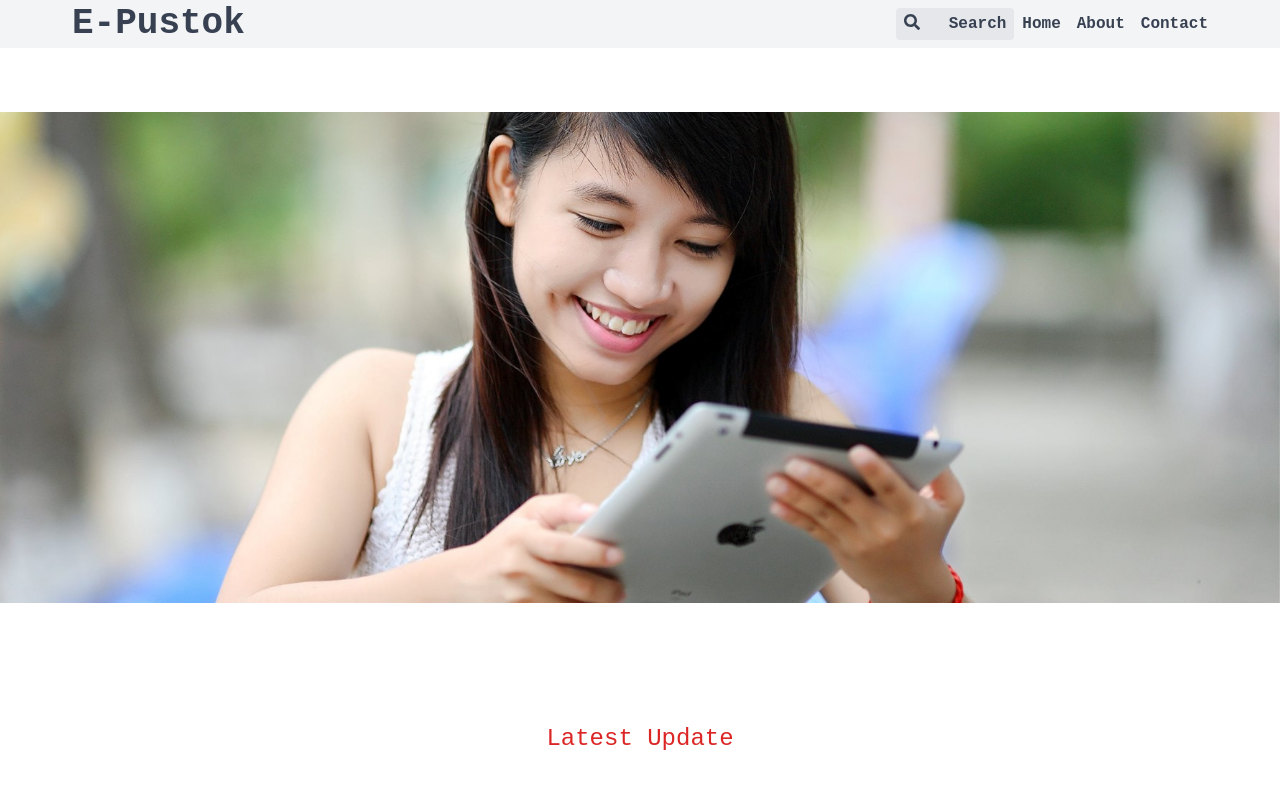
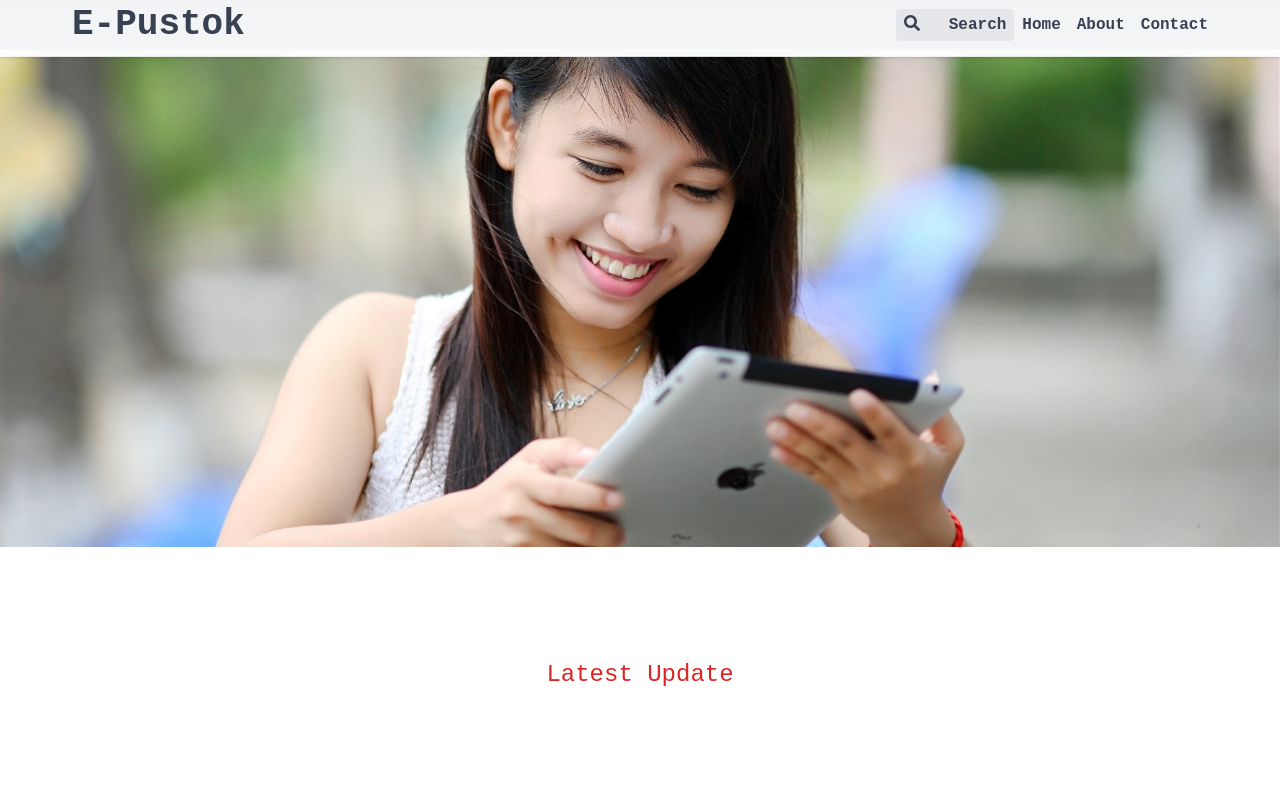
Before and after one commit to ano201/pustok, a Next.js app: page / in a window 1280 px wide. Shown: the top 800 px of the page. Built offline with nearby package versions, Linux system fonts and the light colour scheme.

Commit message:
starting with banner

```diff
--- a/components/Home/Banner.js
+++ b/components/Home/Banner.js
@@ -1,9 +1,7 @@
-import Image from "next/image";
-import bannerImg from "../../Images/library.jpg";
 const Banner = () => {
   return (
-    <div className="">
-      <Image src={bannerImg} alt="" />
+    <div>
+      <img src="/Images/library.jpg" alt="" />
     </div>
   );
 };
--- /dev/null
+++ b/components/ScrollTriggerProvider.js
@@ -0,0 +1,57 @@
+import { useMotionValue } from "framer-motion";
+import { gsap } from "gsap";
+import { ScrollTrigger } from "gsap/ScrollTrigger";
+import clamp from "lodash/clamp";
+import { createContext, useLayoutEffect, useRef } from "react";
+
+export const ScrollTriggerContext = createContext(null);
+
+const DEFAULT_OPTIONS = {
+  end: "+=100%",
+  pin: true,
+  scrub: true,
+  start: "top top",
+};
+
+export default function ScrollTriggerProvider({
+  children,
+  debug = false,
+  options = {},
+}) {
+  const refScrollTrigger = useRef(null);
+  const refTimeline = useRef();
+  const progress = useMotionValue(0);
+
+  useLayoutEffect(() => {
+    gsap.registerPlugin(ScrollTrigger);
+
+    if (refScrollTrigger.current) {
+      refTimeline.current = gsap.timeline({
+        scrollTrigger: {
+          ...DEFAULT_OPTIONS,
+          ...options,
+          markers: debug,
+          trigger: refScrollTrigger.current,
+          onUpdate: (instance) => {
+            progress.set(clamp(instance.progress, 0, 1));
+          },
+        },
+      });
+    }
+
+    return () => {
+      // Kill and clear the timeline and scrolltrigger instance when updated/unmounted.
+      refTimeline.current?.scrollTrigger?.kill();
+      refTimeline.current?.kill();
+      refTimeline.current?.clear();
+    };
+  }, [debug, options, progress]);
+
+  return (
+    <div ref={refScrollTrigger}>
+      <ScrollTriggerContext.Provider value={progress}>
+        {children}
+      </ScrollTriggerContext.Provider>
+    </div>
+  );
+}
--- a/components/Shared/Navigation.js
+++ b/components/Shared/Navigation.js
@@ -1,12 +1,43 @@
 import Link from "next/link";
 import { FontAwesomeIcon } from "@fortawesome/react-fontawesome";
 import { faSearch } from "@fortawesome/free-solid-svg-icons";
+import { motion } from "framer-motion";
+import { useScrollDirection } from "./../../hooks/useScrollDirection";
+import { useEffect, useState } from "react";
 
 const Navigation = () => {
+  const [visible, setVisible] = useState(true);
+  const direction = useScrollDirection();
+  const scrollingUp = direction == "up";
+
+  // const [menuOpen, setMenuOpen] = useState(false);
+
+  useEffect(() => {
+    if (scrollingUp) {
+      setVisible(true);
+    } else {
+      setVisible(false);
+    }
+  }, [scrollingUp]);
+
   return (
     <>
-    {/* fixed top-0 w-full */}
-      <nav className=" bg-gray-100 text-gray-700 py-1 nav">
+      {visible && (
+        <motion.div
+          key="secondary_header"
+          initial={{ y: "-100%" }}
+          animate={{
+            y: 1,
+          }}
+          exit={{ y: "-100%", transition: { duration: 0.2 } }}
+          transition={{
+            duration: 0.4,
+
+            ease: [0.5, 1, 0.89, 1],
+          }}
+          className="w-screen h-14 z-50 bg-white/70 backdrop-filter backdrop-blur-lg shadow fixed"
+        >
+          <nav className=" bg-gray-100 text-gray-700 py-1">
             <div className=" max-w-6xl mx-auto">
               <div className="flex justify-between">
                 <div>
@@ -46,6 +77,8 @@ const Navigation = () => {
               </div>
             </div>
           </nav>
+        </motion.div>
+      )}
     </>
   );
 };
--- /dev/null
+++ b/hooks/useScrollDirection.js
@@ -0,0 +1,37 @@
+import { useState, useEffect } from 'react';
+import { throttle } from 'lodash';
+
+export function useScrollDirection() {
+  const [direction, setDirection] = useState('up');
+
+  let prevScrollY = 0;
+
+  useEffect(() => {
+    // Using lodash, we set a throttle to the scroll event
+    // making it not fire more than once every 500 ms.
+    window.onscroll = throttle(() => {
+      // This value keeps the latest scrollY position
+      const { scrollY } = window;
+
+      // Checks if previous scrollY is less than latest scrollY
+      // If true, we are scrolling downwards, else scrollig upwards
+      const direction = prevScrollY < scrollY ? 'down' : 'up';
+
+      // Updates the previous scroll variable AFTER the direction is set.
+      // The order of events is key to making this work, as assigning
+      // the previous scroll before checking the direction will result
+      // in the direction always being 'up'.
+      prevScrollY = scrollY;
+
+      // Set the state to trigger re-rendering
+      setDirection(direction);
+    }, 500);
+
+    return () => {
+      // Remove scroll event on unmount
+      window.onscroll = null;
+    };
+  }, []);
+
+  return direction;
+}
--- /dev/null
+++ b/hooks/useScrollTrigger.js
@@ -0,0 +1,4 @@
+import { ScrollTriggerContext } from '../components/ScrollTriggerProvider';
+import { useContext } from 'react';
+
+export const useScrollTrigger = () => useContext(ScrollTriggerContext);
--- a/package.json
+++ b/package.json
@@ -12,9 +12,12 @@
     "@fortawesome/free-solid-svg-icons": "^5.15.4",
     "@fortawesome/react-fontawesome": "^0.1.16",
     "firebase": "^9.6.1",
+    "framer-motion": "^5.5.5",
+    "lodash": "^4.17.21",
     "next": "12.0.7",
     "react": "17.0.2",
-    "react-dom": "17.0.2"
+    "react-dom": "17.0.2",
+    "react-use": "^17.3.2"
   },
   "devDependencies": {
     "autoprefixer": "^10.4.1",
--- a/pages/_app.js
+++ b/pages/_app.js
@@ -2,12 +2,15 @@ import "../styles/tailwind.css";
 import "../styles/globals.css";
 import "@fortawesome/fontawesome-svg-core/styles.css";
 import Layout from "../layout/Layout";
+import { AnimatePresence } from "framer-motion";
 
 function MyApp({ Component, pageProps }) {
   return (
-    <Layout>
-      <Component {...pageProps} />
-    </Layout>
+    <AnimatePresence exitBeforeEnter>
+      <Layout>
+        <Component {...pageProps} />
+      </Layout>
+    </AnimatePresence>
   );
 }
 
--- a/pages/_document.js
+++ b/pages/_document.js
@@ -17,7 +17,7 @@ class MyDocument extends Document {
             rel="stylesheet"
           />
         </Head>
-        <body>
+        <body className="relative">
           <Main />
           <NextScript />
         </body>
--- a/pages/index.js
+++ b/pages/index.js
@@ -3,14 +3,14 @@ import Banner from "../components/Home/Banner";
 import Review from "../components/Home/Review";
 import Latest from "./../components/Home/Latest";
 
-export default function Home() {
+export default function Home({ setVisible }) {
   return (
     <div>
       <Head>
-        <title>Pustok</title>
+        <title>E-Pustok</title>
         <meta name="keywords" content="books" />
       </Head>
-      <header className="mt-16">
+      <header className="pt-14 bg-gray-100">
         <Banner></Banner>
       </header>
       <main>
```
Also changed, not shown: public/Images/library.jpg (renamed from Images/library.jpg), 1 other file (tests, documents, lock files or other folders). Lines whose indentation alone changed are shown as unchanged.
